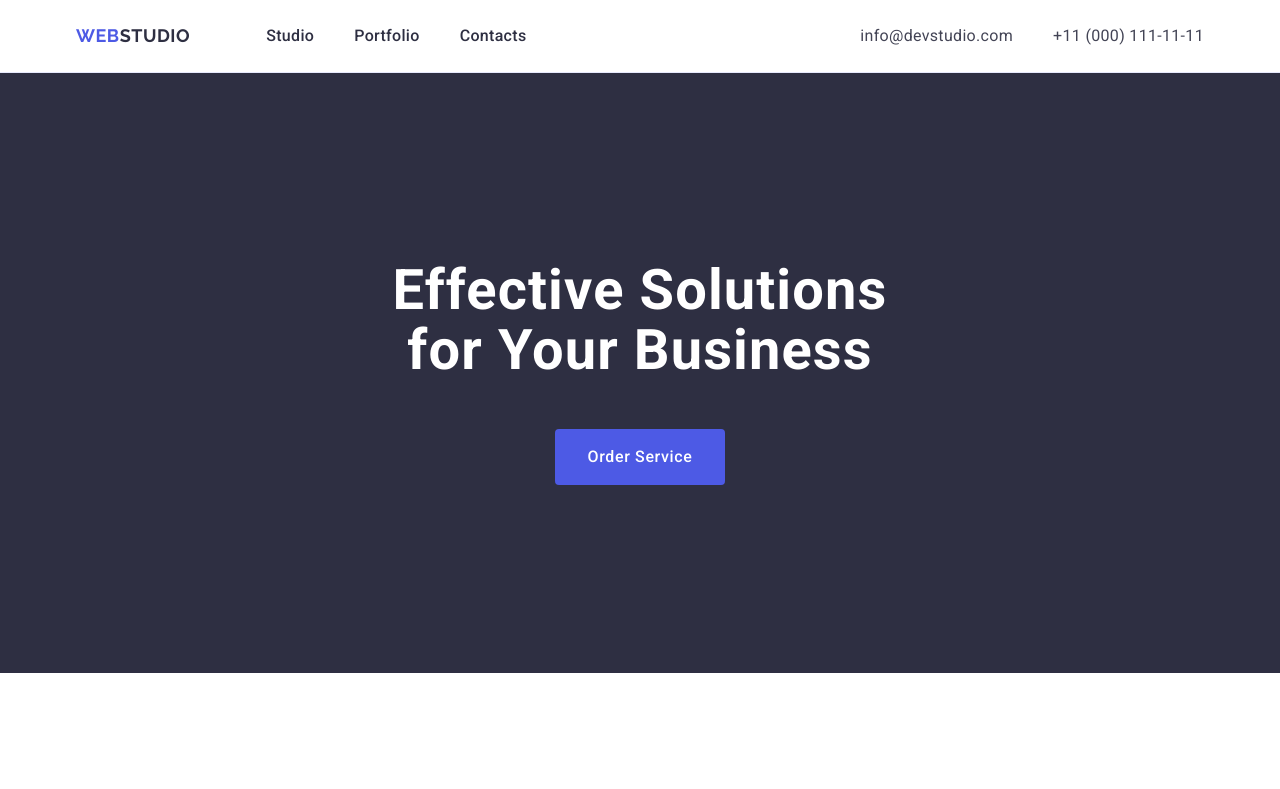
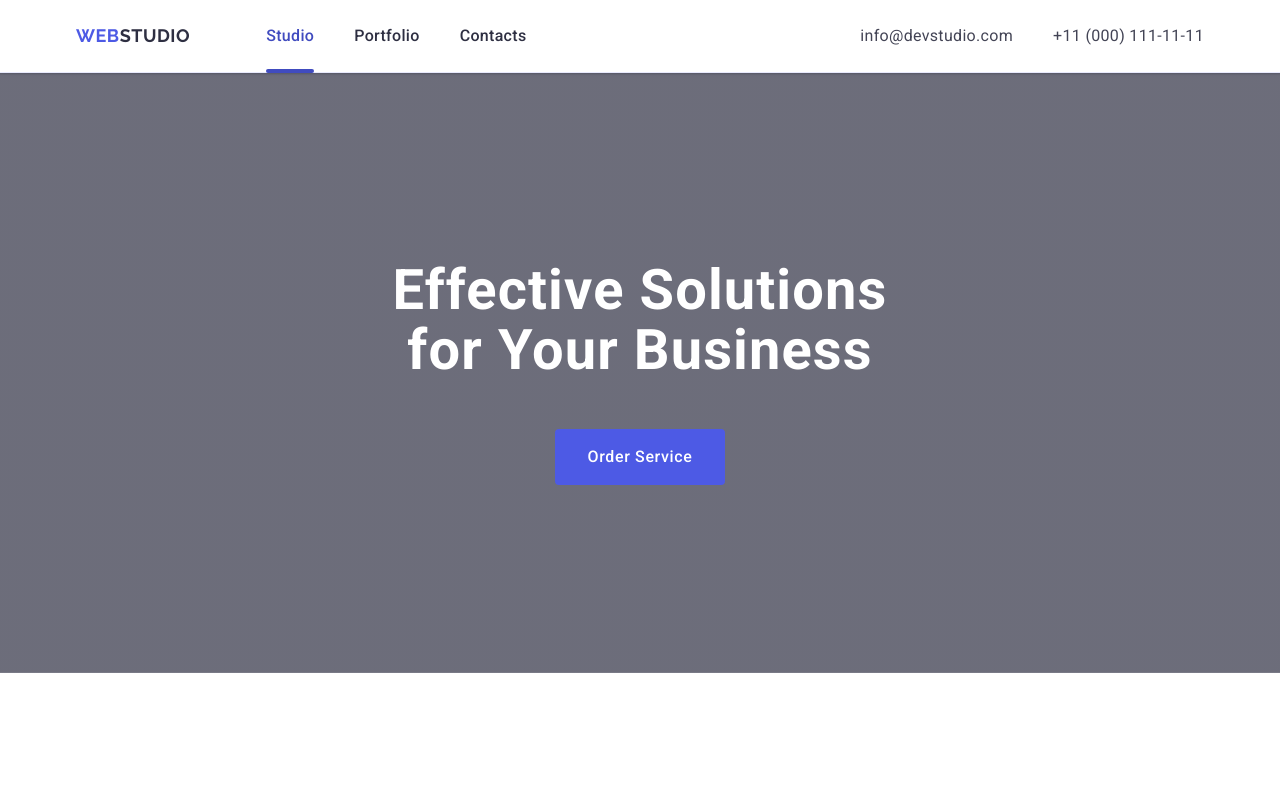
Before and after one commit to annaanikeeva2020-tech/goit-markup-hw-04, a plain HTML site: page index.html in a window 1280 px wide. Shown: the top 789 px of the page. Drawn offline with nearby package versions, Linux system fonts and the light colour scheme.

Commit message:
add styles header

```diff
--- a/css/styles.css
+++ b/css/styles.css
@@ -44,6 +44,9 @@ body {
     justify-content: space-between;
     border-bottom: 1px solid #e7e9fc;
     align-items: center;
+    box-shadow: 0 2px 1px 0 rgba(46, 47, 66, 0.08),
+        0 1px 1px 0 rgba(46, 47, 66, 0.16),
+        0 1px 6px 0 rgba(46, 47, 66, 0.08);;
 }
 
 .page-header .container {
@@ -54,7 +57,6 @@ body {
 .header-nav {
     display: flex;
     align-items: center;
-
 }
 
 .list {
@@ -82,6 +84,10 @@ body {
     border-radius: 2px;
 }
 
+.nav-link.current {
+    color: #404bbf;
+}
+
 a {
     text-decoration: none;
 }
@@ -94,6 +100,7 @@ a {
 .contacts-item {
     white-space: nowrap;
 }
+
 .contacts-list {
     display: flex;
     gap: 40px;
@@ -114,14 +121,13 @@ a {
 }
 
 .header-logo .logo-part {
-
     color: #2e2f42;
 }
 
-.page-section {
-    width: 100%;
+.hero {
+    max-width: 1440px;
+    margin: 0 auto;
     padding: 188px 0;
-    background-color: #2e2f42;
     background-image: linear-gradient( to bottom,
     rgba(46, 47, 66, 0.7),
     rgba(46, 47, 66, 0.7)),
@@ -131,8 +137,7 @@ a {
     background-size: cover;
 }
 
-
-.page-section .container {
+.hero-container {
     display: flex;
     flex-direction: column;
     align-items: center;
@@ -199,6 +204,8 @@ padding-top: 8px;
     border: none;
     color: #fff;
     background-color: #4d5ae5;
+    transition:
+    background-color 250ms cubic-bezier(0.4, 0, 0.2, 1);
 }
 
 .button:hover,
@@ -321,7 +328,7 @@ padding-top: 8px;
     width: 100%;
     height: 100%;
     transform: translateY(100%);
-    transition: transform 250ms ease-in-out;
+    transition: transform 250ms cubic-bezier(0.4, 0, 0.2, 1);
     padding: 8px;
     background-color: #4d5ae5;
     color: #fff;
@@ -406,7 +413,9 @@ p {
     line-height: 1.5;
     letter-spacing: 0.02em;
     color: #2e2f42;
+    transition: color 250ms cubic-bezier(0.4, 0, 0.2, 1);
 }
+
 
 .contacts {
     font-style: normal;
@@ -418,6 +427,7 @@ p {
     line-height: 1.5;
     letter-spacing: 0.02em;
     color: #434455;
+    transition: color 250ms cubic-bezier(0.4, 0, 0.2, 1);
 }
 
 .nav-link:hover,
@@ -483,6 +493,7 @@ p {
 .socials-footer a {
     fill: #f4f4fd;
     background-color: #4d5ae5;
+    transition: background-color 250ms cubic-bezier(0.4, 0, 0.2, 1);
 }
 
 .socials-footer a:hover {
--- a/index.html
+++ b/index.html
@@ -25,7 +25,7 @@
             <a class="logo header-logo" href="./index.html">Web<span class="logo-part">Studio</span></a>
             <nav class="header-nav">
                 <ul class="list">
-                    <li class="nav-item"><a class="nav-link" href="./index.html">Studio</a></li>
+                    <li class="nav-item"><a class="nav-link current" href="./index.html">Studio</a></li>
                     <li class="nav-item"><a class="nav-link" href="#">Portfolio</a></li>
                     <li class="nav-item"><a class="nav-link" href="#">Contacts</a></li>
                 </ul>
@@ -40,13 +40,11 @@
                 </ul>
             </address>
         </div>
-
-
     </header>
 
     <main>
-        <section class="page-section">
-            <div class="container">
+        <section class="hero">
+            <div class="container hero-container">
                 <h1 class="main-title">Effective Solutions for Your Business</h1>
                 <button type="button" class="button">Order Service</button>
             </div>
```
Also changed, not shown: images/antenna 1.svg (added), images/astronaut 1.svg (added), images/clock 1.svg (added), images/diagram 1.svg (added).
